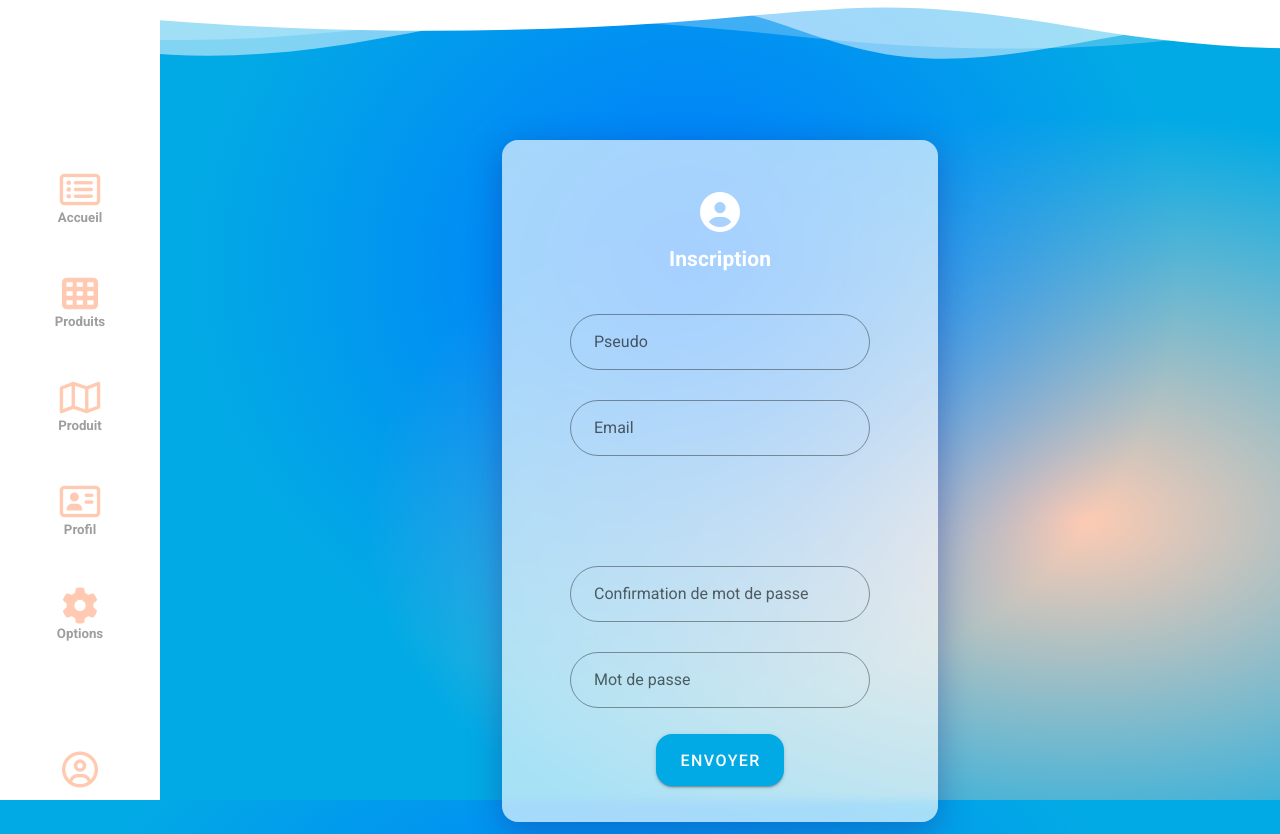
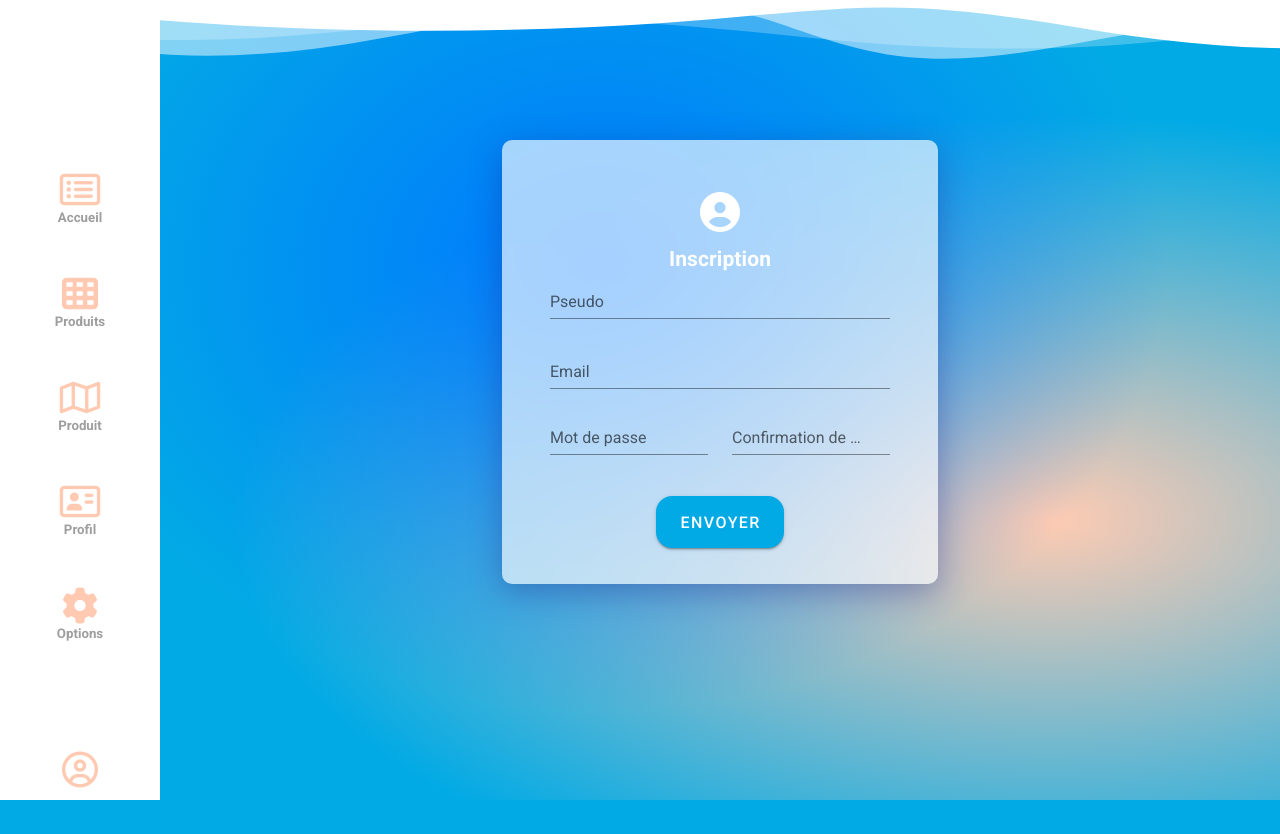
Before and after one commit to stanislasbdx/TriBidO, a Vue app: page /register in a window 1280 px wide. Shown: the top 834 px of the page. After the commit the page ends 800 px from the top, so only its background shows below. Built offline with nearby package versions, Linux system fonts and the light colour scheme; no server answers.

Commit message:
Maj page connexion/inscription

```diff
--- a/src/views/Login.vue
+++ b/src/views/Login.vue
@@ -9,8 +9,8 @@
 						<h2>Connexion</h2>
 						<v-row class="align-content-center pt-16 pb-10 py-2">
 							<v-col class="py-0 px-16">
-								<v-text-field v-model="email" label="Email" outlined rounded> </v-text-field>
-								<v-text-field v-model="password" label="Mot de passe" outlined rounded></v-text-field>
+								<v-text-field v-model="email" label="Email" > </v-text-field>
+								<v-text-field v-model="password" label="Mot de passe" ></v-text-field>
 							</v-col>
 						</v-row>
 						<v-row class="py-2">
--- a/src/views/Register.vue
+++ b/src/views/Register.vue
@@ -3,22 +3,19 @@
     <Header></Header>
     <v-row justify="center">
 		<v-col justify="center" align="center" cols="5">
-				<v-card class="glasscard py-5 rounded-xl">
+			<v-card class="glasscard py-5 px-8">
 				<v-card-text class="white--text">
 					<v-icon x-large class="py-4" color="white">fas fa-user-circle</v-icon>
-						<h2 class="pb-12">Inscription</h2>
+					<h2>Inscription</h2>
+					<v-text-field label="Pseudo" type="text" v-model="username"></v-text-field>
+					<v-text-field label="Email" type="email" v-model="email"></v-text-field>
 					<v-row class="align-content-center py-2">
-							<v-col cols="12" lg="12" class="py-0 px-16">
-								<v-text-field label="Pseudo" type="text" v-model="username" outlined rounded></v-text-field>
-								<v-text-field label="Email" type="email" v-model="email" outlined rounded></v-text-field>
+						<v-col cols="12" lg="6" class="py-0">
+							<v-text-field v-model="password" label="Mot de passe">
+							</v-text-field>
 						</v-col>
-						</v-row>
-
-						<v-row class="align-content-center py-2">
-							<v-col cols="12" lg="12" class="py-0 pt-16 px-16">
-								<v-text-field v-model="password2" label="Confirmation de mot de passe" outlined rounded>
-								</v-text-field>
-								<v-text-field v-model="password" label="Mot de passe" outlined rounded>
+						<v-col cols="12" lg="6" class="py-0 pb-6">
+							<v-text-field v-model="password2" label="Confirmation de mot de passe">
 							</v-text-field>
 						</v-col>
 					</v-row>
@@ -39,14 +36,13 @@
 
 
 <script>
-
 import Header from "../components/graphics/Header";
 
 export default {
   name: "Register",
 
   components: {
-		Header
+    Header,
   },
 
   data() {
@@ -60,8 +56,7 @@ export default {
   },
 
   methods: {
-
-		verifyPassword: function() {
+    verifyPassword: function () {
       if (this.password == this.password2) {
         return true;
       }
@@ -70,22 +65,22 @@ export default {
 
     signup() {
       if (this.verifyPassword()) {
-				this.$firebase.auth().createUserWithEmailAndPassword(this.email, this.password).then(credentials => {
+        this.$firebase
+          .auth()
+          .createUserWithEmailAndPassword(this.email, this.password)
+          .then((credentials) => {
             credentials.user.updateProfile({
-						displayName: this.username
+              displayName: this.username,
             });
 
-					this.$db
-						.collection("users")
-						.doc(credentials.user.uid)
-						.set({
+            this.$db.collection("users").doc(credentials.user.uid).set({
               username: this.username,
               email: this.email,
-							creationDate: new Date()
+              creationDate: new Date(),
             });
           });
       }
-		}
-	}
+    },
+  },
 };
 </script>
```
Lines whose indentation alone changed are shown as unchanged.
